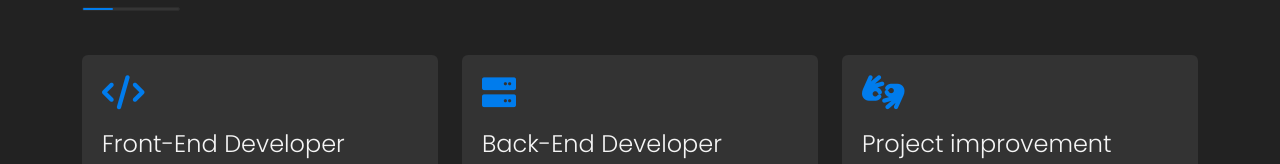
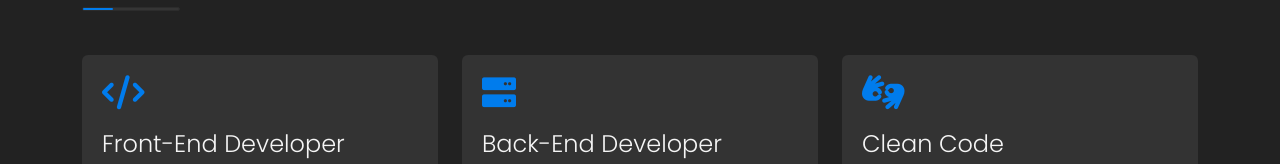
Before and after one commit to abdoredaa/Portfolio, a plain HTML site: page index.html in a window 1280 px wide. Shown: the part 827-991 px from the top of the page. Drawn offline with nearby package versions, Linux system fonts and the light colour scheme.

Commit message:
Update index.html

```diff
--- a/index.html
+++ b/index.html
@@ -105,7 +105,7 @@
                     <div class="box mb-4">
                         <i class="fas fa-american-sign-language-interpreting"></i>
                         <div class="text">
-                            <div class="h4">Project improvement</div>
+                            <div class="h4">Clean Code</div>
                             <p>After the coding, I have ability to improve code professionally.</p>
                         </div>
                     </div>
```
